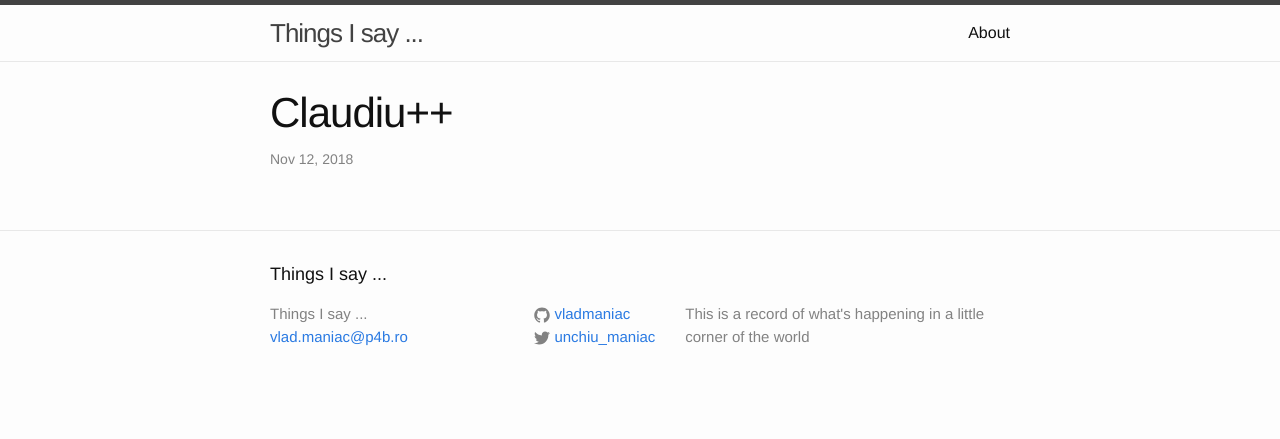
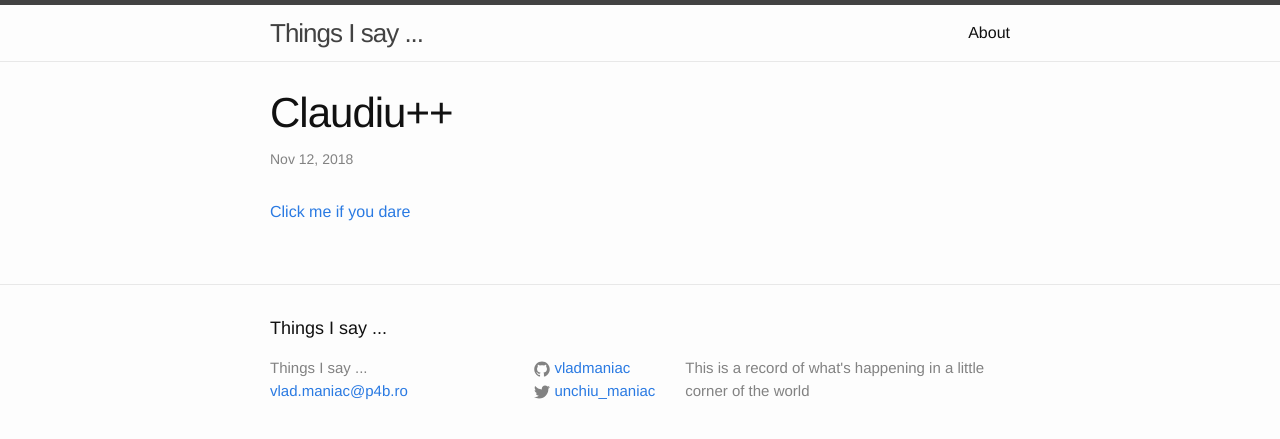
Before and after one commit to vladmaniac/vladmaniac.github.io, a Jekyll site: the page built from _posts/2018-11-12-welcome-to-jekyll.markdown, in a window 1280 px wide. Shown: the top 439 px of the page. Built offline with Jekyll 4.4.1, drawn with Linux system fonts in a browser that asks for light colours.

Commit message:
click me

```diff
--- a/_posts/2018-11-12-welcome-to-jekyll.markdown
+++ b/_posts/2018-11-12-welcome-to-jekyll.markdown
@@ -4,5 +4,6 @@ title:  "Claudiu++"
 date:   2018-11-12 20:31:50 +0000
 categories: jekyll update
 ---
+[Click me if you dare][click me if you dare]
 
 [click me if you dare]: https://www.youtube.com/watch?v=LYE3riHLptI&t=8s
```
